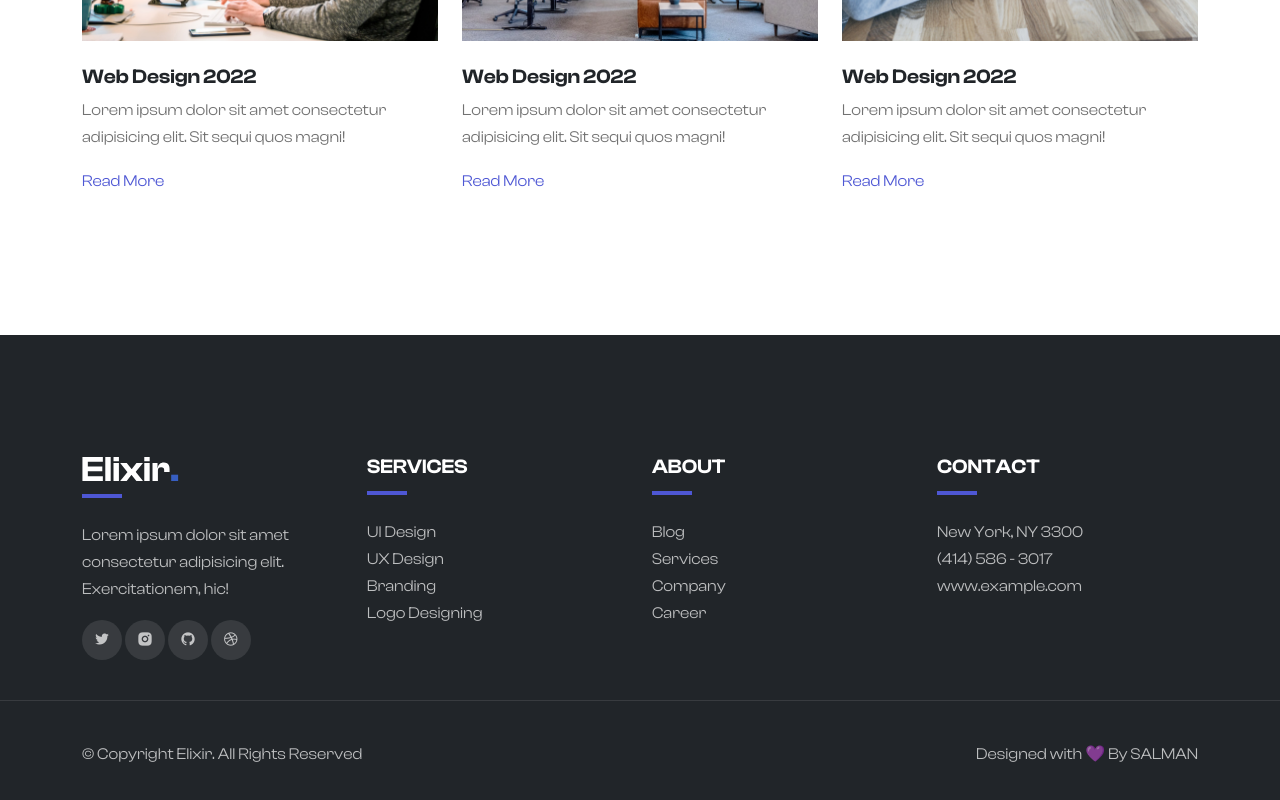
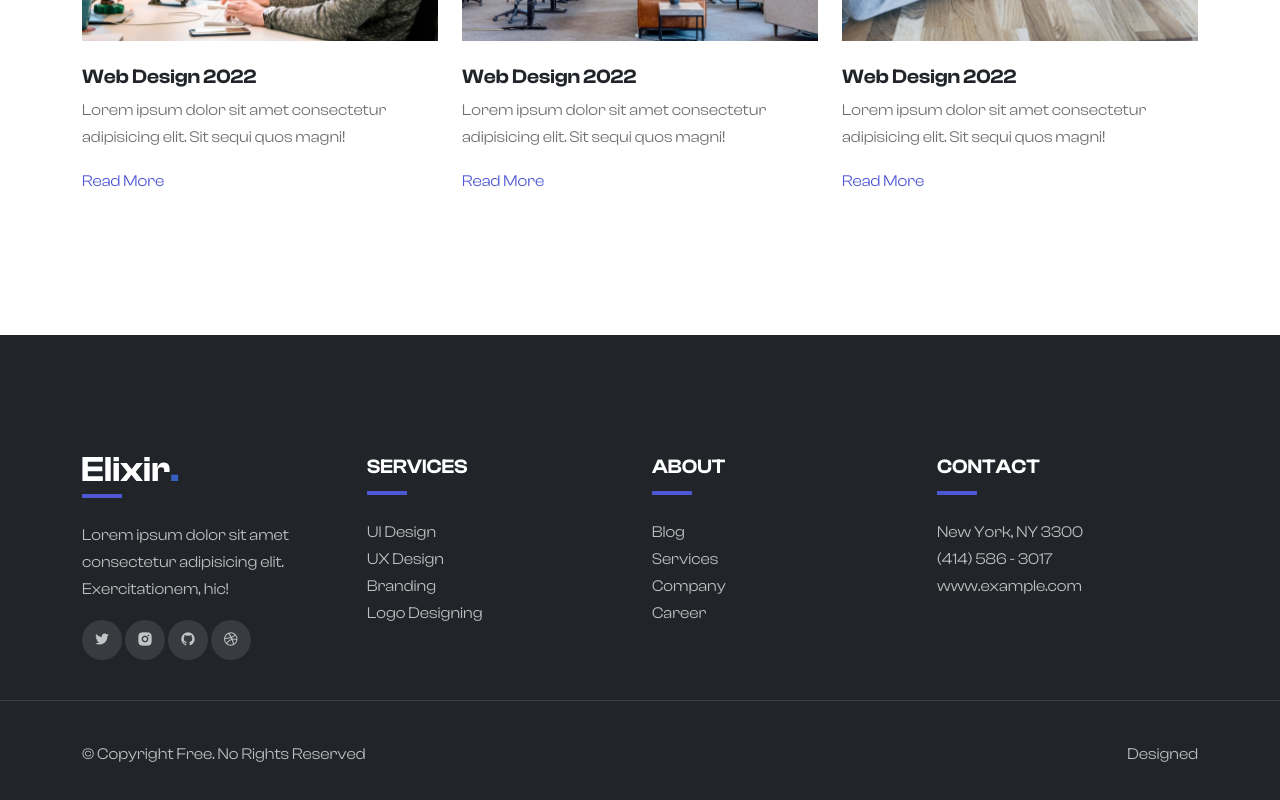
Before and after one commit to Cy8erBuzz1/elixir-main, a plain HTML site: page index.html in a window 1280 px wide. Shown: the part 8353-9153 px from the top of the page. Drawn offline with nearby package versions, Linux system fonts and the light colour scheme.

Commit message:
few changes

```diff
--- a/index.html
+++ b/index.html
@@ -607,10 +607,10 @@
             <div class="container">
                 <div class="row g-4 justify-content-between">
                     <div class="col-auto">
-                        <p class="mb-0">© Copyright Elixir. All Rights Reserved</p>
+                        <p class="mb-0">© Copyright Free. No Rights Reserved</p>
                     </div>
                     <div class="col-auto">
-                        <p class="mb-0">Designed with 💜 By <a href="https://www.youtube.com/channel/UCYMEEnLzGGGIpQQ3Nu_sBsQ">SALMAN</a></p>
+                        <p class="mb-0">Designed</a></p>
                     </div>
                 </div>
             </div>
```
